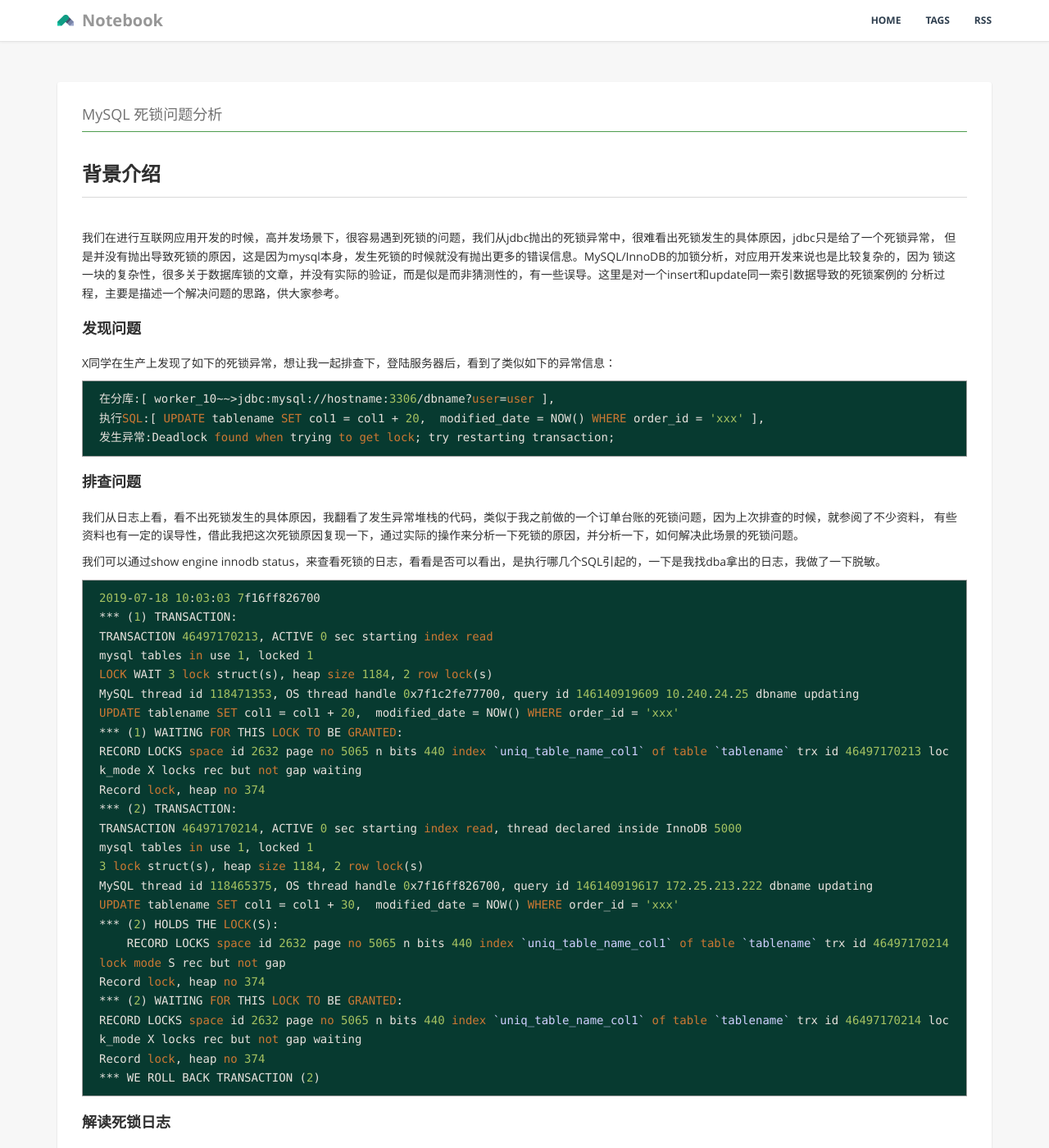
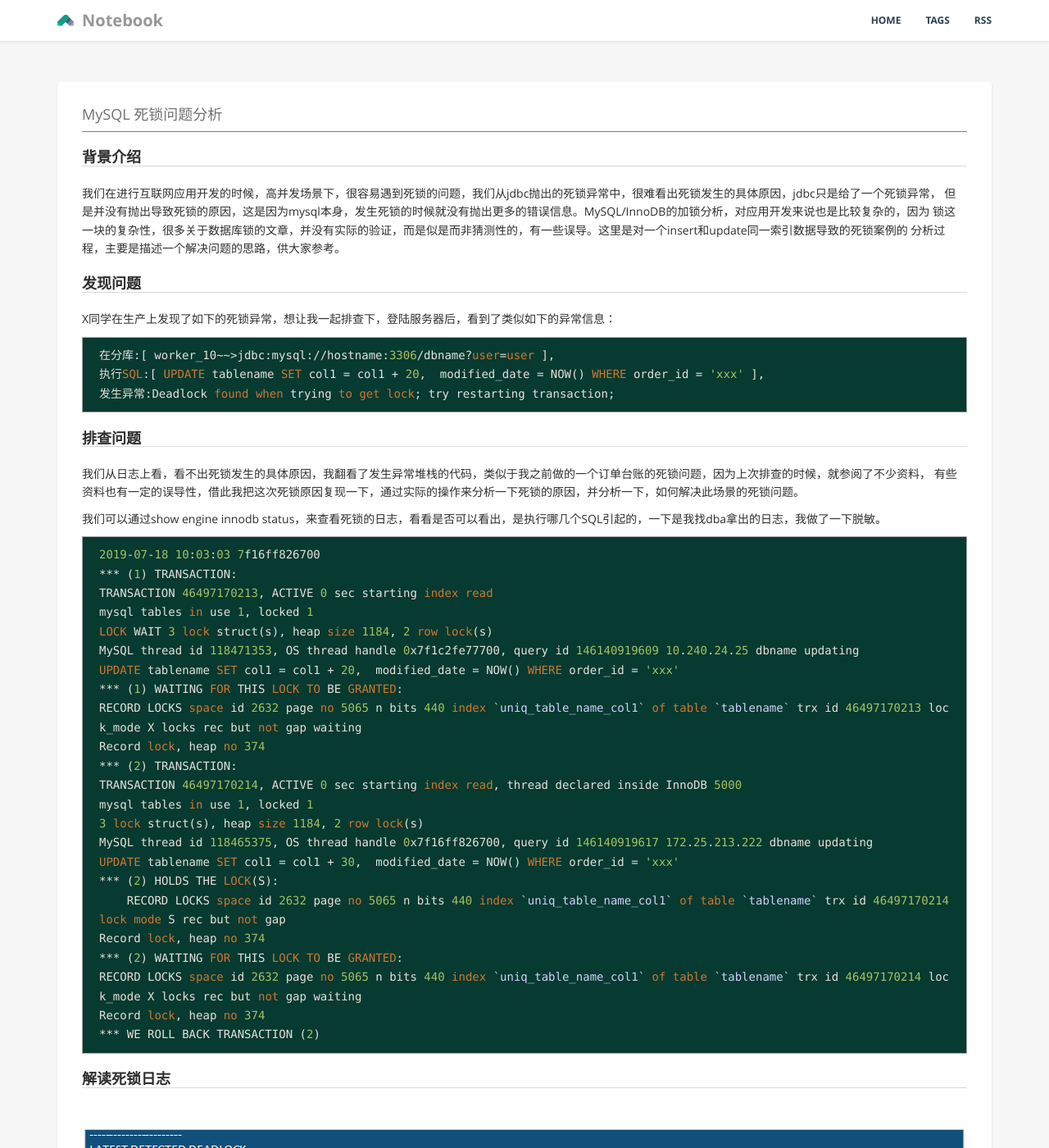
Before and after one commit to unionstars/unionstars.github.io, a Jekyll site: the page built from _posts/201907/2019-07-26-mysql_lock_in_action.md, in a window 1280 px wide and 1400 px high. Shown: the whole window at 82% size. Built offline with Jekyll 4.4.1, drawn with Linux system fonts in a browser that asks for light colours.

Commit message:
refactor

```diff
--- a/_posts/201907/2019-07-26-mysql_lock_in_action.md
+++ b/_posts/201907/2019-07-26-mysql_lock_in_action.md
@@ -11,7 +11,7 @@ comments: true
 published: true
 ---
 
-## 背景介绍
+#### 背景介绍
 我们在进行互联网应用开发的时候，高并发场景下，很容易遇到死锁的问题，我们从jdbc抛出的死锁异常中，很难看出死锁发生的具体原因，jdbc只是给了一个死锁异常，
 但是并没有抛出导致死锁的原因，这是因为mysql本身，发生死锁的时候就没有抛出更多的错误信息。MySQL/InnoDB的加锁分析，对应用开发来说也是比较复杂的，因为
 锁这一块的复杂性，很多关于数据库锁的文章，并没有实际的验证，而是似是而非猜测性的，有一些误导。这里是对一个insert和update同一索引数据导致的死锁案例的
--- a/assets/css/custom.css
+++ b/assets/css/custom.css
@@ -36,6 +36,7 @@
 .post-sum h4 {
   margin: 1.2em 0;
   font-weight: bold;
+  border-bottom: 1px solid #D9D9D9;
 }
 
 .post-item .post-sum strong {
```
